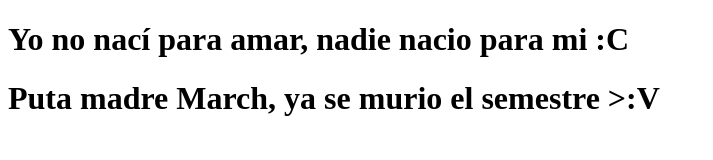
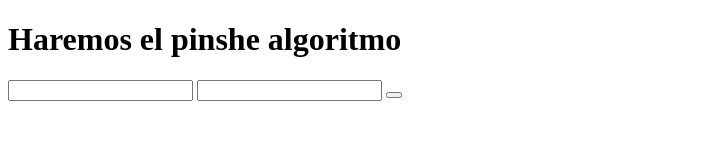
Before and after one commit to miltonf55/Coronavirus, a website: page index.html in a window 1280 px wide. Shown: the whole page, without its empty margins (0-713 px from the left). Drawn offline with Linux system fonts and the light colour scheme.

Commit message:
Index y package actualizados

```diff
--- a/index.html
+++ b/index.html
@@ -3,10 +3,15 @@
 <head>
     <meta charset="UTF-8">
     <meta name="viewport" content="width=device-width, initial-scale=1.0">
-    <title>Lissette</title>
+    <title>Vinos</title>
 </head>
 <body>
-    <h1>Yo no nací para amar, nadie nacio para mi :C</h1>
-    <h1>Puta madre March, ya se murio el semestre >:V</h1>
+    <h1>Haremos el pinshe algoritmo</h1>
+    <form action="Vino" method="post">
+        <input type="text" maxlength="16">
+        <input type="text" maxlength="16">
+        <button type="submit"></button>
+    </form>
+
 </body>
 </html>
--- a/package.json
+++ b/package.json
@@ -4,7 +4,7 @@
   "description": "Vinos baratos",
   "main": "index.js",
   "scripts": {
-    "test": "echo \"Error: no test specified\" && exit 1"
+    "start": "node index.js"
   },
   "repository": {
     "type": "git",
```
